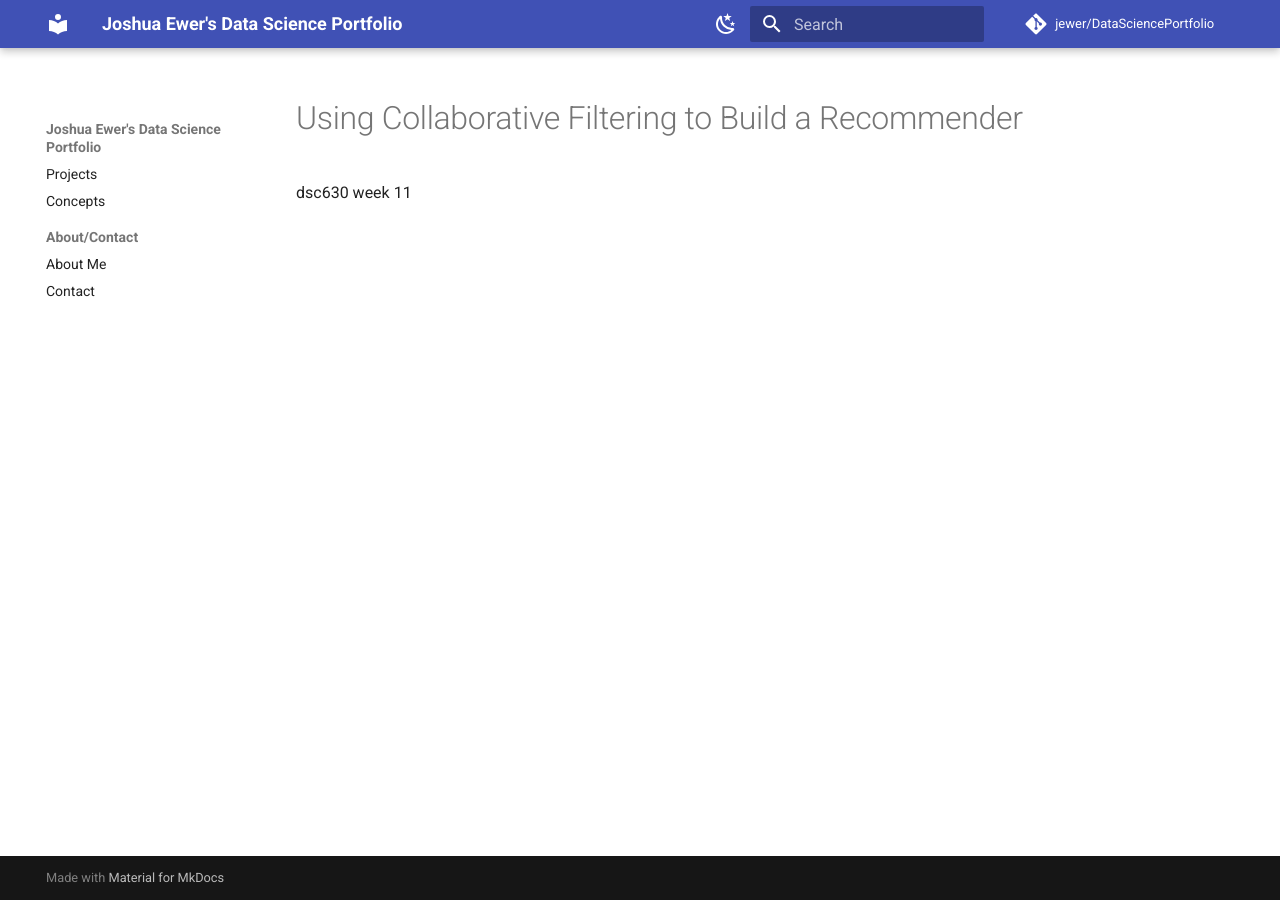
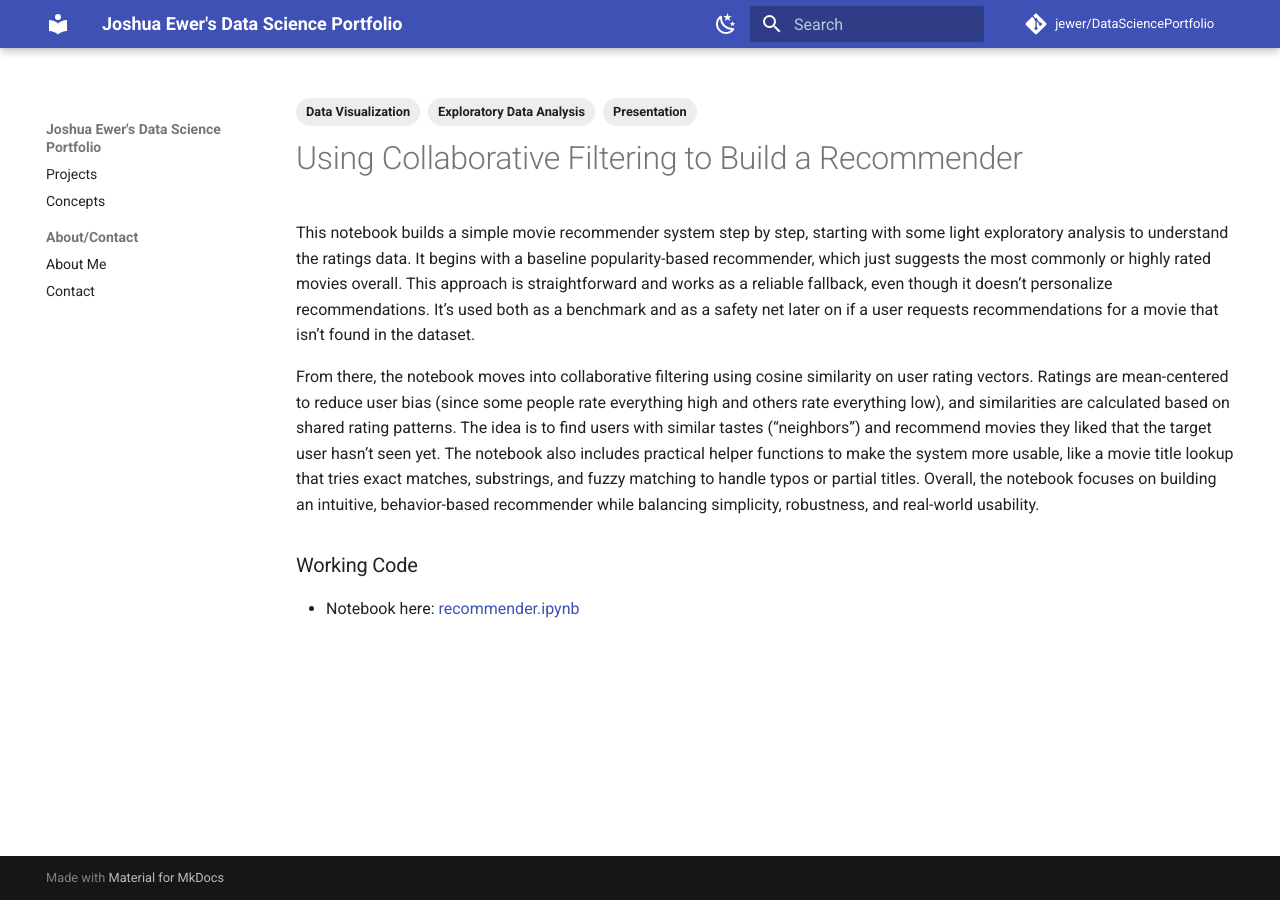
Before and after one commit to jewer/DataSciencePortfolio, an MkDocs documentation site: the page built from docs/projects/recommender.md, in a window 1280 px wide. Built offline with MkDocs 1.6.1 and Material for MkDocs 9.7.7, drawn with Linux system fonts in a browser that asks for light colours; comment, search, counter and statistics services are not loaded.

Commit message:
Add projects

```diff
--- a/docs/projects/recommender.md
+++ b/docs/projects/recommender.md
@@ -1,3 +1,15 @@
+---
+tags:
+  - Exploratory Data Analysis
+  - Data Visualization
+  - Presentation
+---
+
 # Using Collaborative Filtering to Build a Recommender
 
-dsc630 week 11
+This notebook builds a simple movie recommender system step by step, starting with some light exploratory analysis to understand the ratings data. It begins with a baseline popularity-based recommender, which just suggests the most commonly or highly rated movies overall. This approach is straightforward and works as a reliable fallback, even though it doesn’t personalize recommendations. It’s used both as a benchmark and as a safety net later on if a user requests recommendations for a movie that isn’t found in the dataset.
+
+From there, the notebook moves into collaborative filtering using cosine similarity on user rating vectors. Ratings are mean-centered to reduce user bias (since some people rate everything high and others rate everything low), and similarities are calculated based on shared rating patterns. The idea is to find users with similar tastes (“neighbors”) and recommend movies they liked that the target user hasn’t seen yet. The notebook also includes practical helper functions to make the system more usable, like a movie title lookup that tries exact matches, substrings, and fuzzy matching to handle typos or partial titles. Overall, the notebook focuses on building an intuitive, behavior-based recommender while balancing simplicity, robustness, and real-world usability.
+
+### Working Code
+- Notebook here: [recommender.ipynb](https://github.com/jewer/DataSciencePortfolio/blob/main/code/recommender/recommender.ipynb)
```
Also changed, not shown: docs/projects/pca.md (+12 -1 lines), docs/projects/regression.md (+14 -1 lines), 2 other files.
